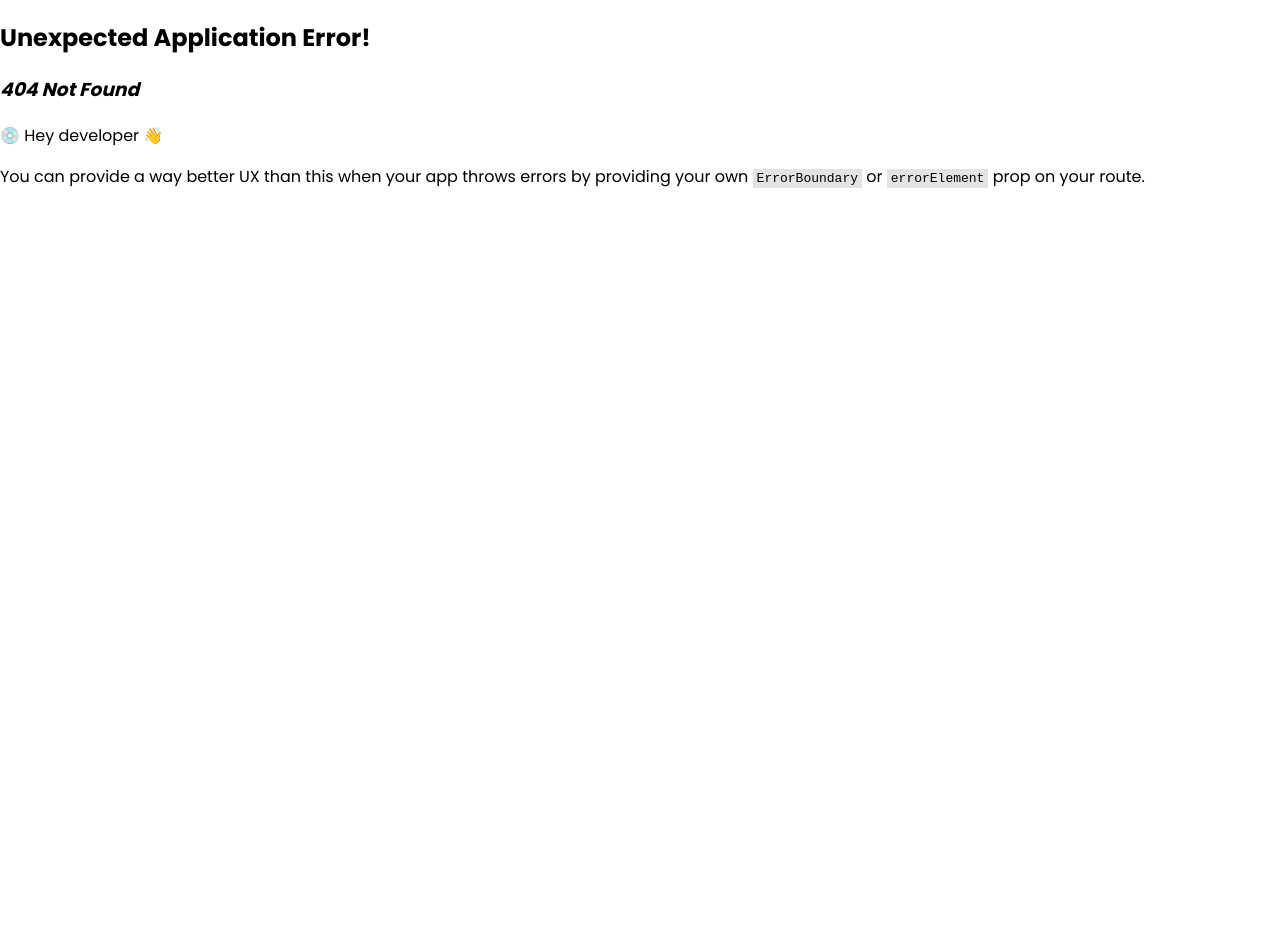
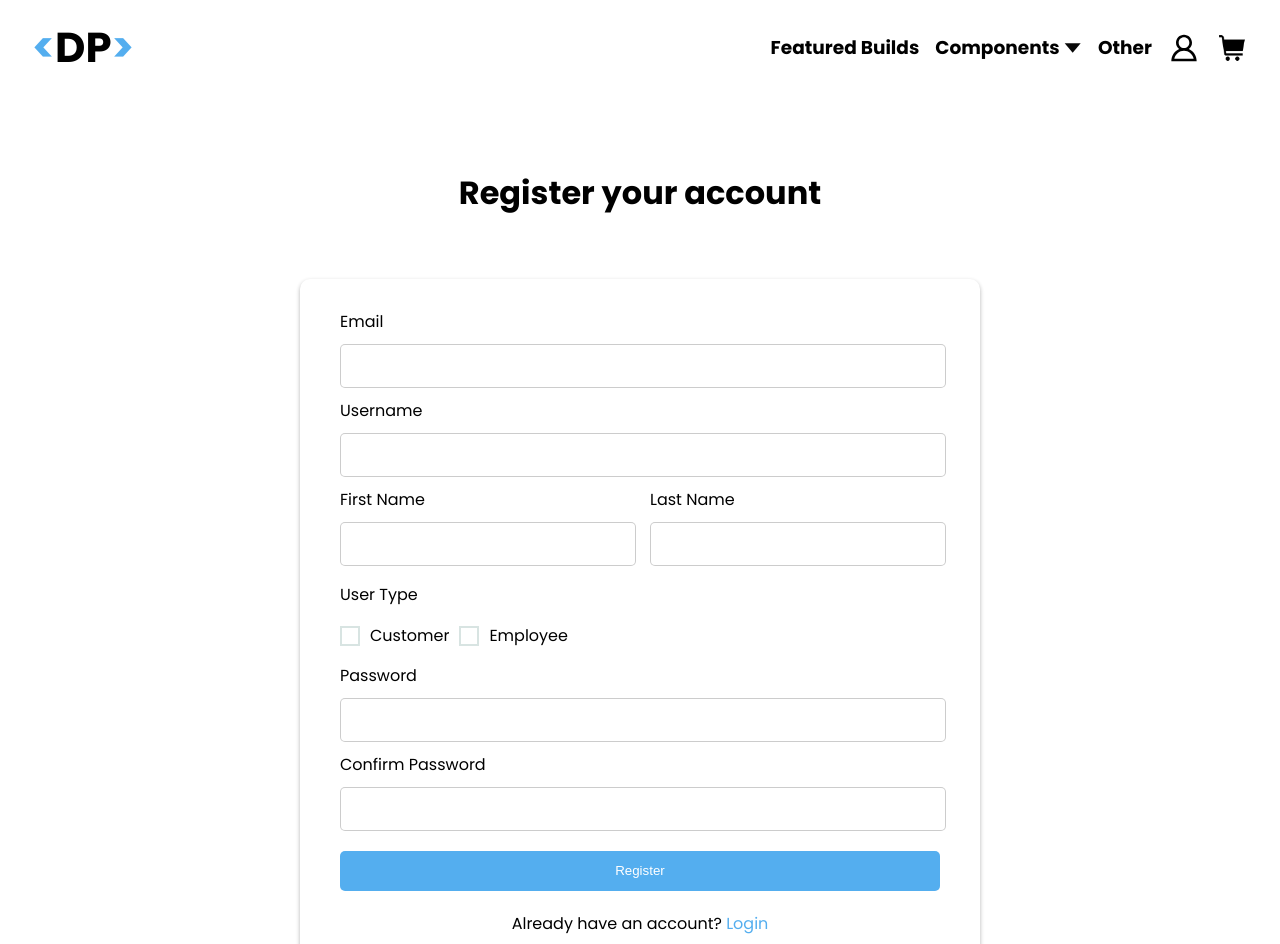
Before and after one commit to brandonlam4237/CSC322_Project, a React (Create React App) app in the folder client/: page /register in a window 1280 px wide. Before the commit this address had no page. Shown: the top 944 px of the page. Before the commit the page ends 800 px from the top, so only its background shows below. Built offline with nearby package versions, Linux system fonts and the light colour scheme.

Commit message:
feat: create register and login pages + styling

```diff
--- a/client/src/App.tsx
+++ b/client/src/App.tsx
@@ -10,11 +10,15 @@ import Components from "./pages/Components";
 import Builds from "./pages/Builds";
 import Other from "./pages/Other";
 import RootLayout from "./layouts/RootLayout";
+import Login from "./pages/Login";
+import Register from "./pages/Register";
 
 const router = createBrowserRouter(
   createRoutesFromElements(
     <Route path="/" element={<RootLayout />}>
       <Route index element={<Home />} />
+      <Route path="/login" element = {<Login />}/>
+      <Route path="/register" element = {<Register/>}/>
       <Route path="/components" element={<Components />} />
       <Route path="/builds" element={<Builds />} />
       <Route path="/other" element={<Other />} />
--- /dev/null
+++ b/client/src/components/Button.tsx
@@ -0,0 +1,5 @@
+import "../scss/button.scss";
+
+export default function Button({ label }: any) {
+  return <button>{label}</button>;
+}
--- /dev/null
+++ b/client/src/components/Input.tsx
@@ -0,0 +1,5 @@
+import "../scss/input.scss";
+
+export default function Input() {
+  return <input className="input-field" type="text" />;
+}
--- a/client/src/components/Navbar.tsx
+++ b/client/src/components/Navbar.tsx
@@ -24,7 +24,7 @@ function Navbar() {
     <main className="navbar">
       <Link className="logo" to="/">
         <div className="logo__accent-left">{`<`}</div>
-        <div>LOGO</div>
+        <div>DP</div>
         <div className="logo__accent-right">{`>`}</div>
       </Link>
       <section className="options">
--- /dev/null
+++ b/client/src/pages/Login.tsx
@@ -0,0 +1,36 @@
+import Input from "src/components/Input";
+import Button from "src/components/Button";
+import { Link } from "react-router-dom";
+import "../scss/auth.scss";
+export default function Login() {
+  return (
+    <main className="register">
+      <h1 className="register__header">Login to your account</h1>
+      <section className="container">
+        <div className="container__forms">
+          <form>
+            <label>
+              <p>Username</p>
+              <Input />
+            </label>
+          </form>
+          <form>
+            <label>
+              <p>Password</p>
+              <Input />
+            </label>
+          </form>
+        </div>
+        <div className="container__button">
+          <Button label="Login" />
+        </div>
+        <footer className="container__footer">
+          Don't have an account?{" "}
+          <Link className="redirect-link" to="/register">
+            Login
+          </Link>
+        </footer>
+      </section>
+    </main>
+  );
+}
--- /dev/null
+++ b/client/src/pages/Register.tsx
@@ -0,0 +1,87 @@
+import { Link } from "react-router-dom";
+import "../scss/auth.scss";
+import Input from "src/components/Input";
+import Button from "src/components/Button";
+import "../scss/radio.scss";
+
+export default function Register() {
+  return (
+    <main className="register">
+      <h1 className="register__header">Register your account</h1>
+      <section className="container">
+        <div className="container__forms">
+          <form>
+            <label>
+              <p>Email</p>
+              <Input />
+            </label>
+          </form>
+          <form>
+            <label>
+              <p>Username</p>
+              <Input />
+            </label>
+          </form>
+          <div className="container__forms__name">
+            <form>
+              <label>
+                <p>First Name</p>
+                <Input />
+              </label>
+            </form>
+            <form>
+              <label>
+                <p>Last Name</p>
+                <Input />
+              </label>
+            </form>
+          </div>
+          <div className="container__forms_userType">
+            <p>User Type</p>
+            <label htmlFor="userType-customer" className="radio">
+              <input
+                type="radio"
+                name="customer"
+                id="userType-customer"
+                className="radio__input"
+              />
+              <div className="radio__radio"></div>
+              Customer
+            </label>
+            <label htmlFor="userType-employee" className="radio">
+              <input
+                type="radio"
+                name="customer"
+                id="userType-employee"
+                className="radio__input"
+              />
+              <div className="radio__radio"></div>
+              Employee
+            </label>
+          </div>
+          <form>
+            <label>
+              <p>Password</p>
+              <Input />
+            </label>
+          </form>
+          <form>
+            <label>
+              <p>Confirm Password</p>
+              <Input />
+            </label>
+          </form>
+        </div>
+        <div className="container__button">
+          <Button label="Register" />
+        </div>
+        <footer className="container__footer">
+          Already have an account?{" "}
+          <Link className="redirect-link" to="/login">
+            Login
+          </Link>
+        </footer>
+      </section>
+    </main>
+  );
+}
--- /dev/null
+++ b/client/src/scss/auth.scss
@@ -0,0 +1,58 @@
+@import "colors";
+
+.register {
+  display: flex;
+  flex-direction: column;
+  align-items: center;
+  gap: 20px;
+  height: calc(100vh - 9rem);
+  margin: 64px;
+
+  &__header {
+    margin: 10px 0px;
+    align-self: center;
+    font-weight: bold;
+  }
+
+  .container {
+    max-width: 600px;
+    width: 100%;
+    box-shadow: 0px 2px 4px rgba(0, 0, 0, 0.3);
+    border-radius: 10px;
+    margin-top: 2rem;
+    padding: 0px 40px;
+    display: flex;
+    row-gap: 20px;
+    flex-direction: column;
+    align-content: center;
+
+    &__forms {
+      padding-top: 20px;
+      form {
+        width: 100%;
+        p {
+          margin: 10px 0px;
+        }
+      }
+      &__name {
+        display: flex;
+        column-gap: 20px;
+        // justify-content: space-between;
+        width: 100%;
+        margin: 0px;
+        padding: 0px;
+      }
+    }
+    &__footer {
+      align-self: center;
+      margin-bottom: 20px;
+    }
+  }
+}
+
+.redirect-link {
+  color: #54aeef;
+  &:hover {
+    text-decoration: underline;
+  }
+}
--- /dev/null
+++ b/client/src/scss/button.scss
@@ -0,0 +1,23 @@
+button {
+  /* size and shape */
+  height: 40px;
+  width: 100%;
+  border-radius: 5px;
+
+  /* extras */
+  background-color: #54aeef;
+  border: transparent solid 2px;
+  color: white;
+  cursor: pointer;
+  transition: 200ms;
+
+}
+/* button effects */
+button:hover {
+  background-color: #3d91cd;
+}
+button:active {
+  background-color: white;
+  color: #54aeef;
+  border: #3d91cd solid 2px;
+}
--- /dev/null
+++ b/client/src/scss/input.scss
@@ -0,0 +1,25 @@
+.input-field {
+  width: 100%;
+  height: 40px;
+  transition: 200ms;
+  border: rgba(0, 0, 0, 0.2) solid 1px;
+  outline: transparent solid 1px;
+  outline-offset: 2px;
+  border-radius: 5px;
+  font-size: large;
+
+  &:focus {
+    border-color: #54aeef;
+    box-shadow: #54aeef 0px 0px 0px 1px;
+  }
+
+  textarea:focus {
+    padding: 2px;
+  }
+}
+
+textarea:focus,
+input:focus {
+  border-color: #54aeef;
+  box-shadow: #54aeef 0px 0px 0px 1px;
+}
--- /dev/null
+++ b/client/src/scss/radio.scss
@@ -0,0 +1,38 @@
+@import "colors";
+
+.radio {
+  display: inline-flex;
+  align-items: center;
+  cursor: pointer;
+  margin-right: 10px;
+}
+
+.radio__input {
+  display: none;
+}
+
+.radio__radio {
+  width: 1.25em;
+  height: 1.25em;
+  border: 2px solid #d8e4e2;
+  // border-radius: 50%;
+  margin-right: 10px;
+  box-sizing: border-box;
+  padding: 2px;
+}
+
+.radio__radio::after {
+  content: "";
+  width: 100%;
+  height: 100%;
+  display: block;
+  background-color: $accent;
+  // border-radius: 50%;
+  transform: scale(0); // the radio would not be checked by default
+  transition: transform 150ms;
+}
+
+// makes the radio checked
+.radio__input:checked + .radio__radio::after {
+  transform: scale(1);
+}
```
